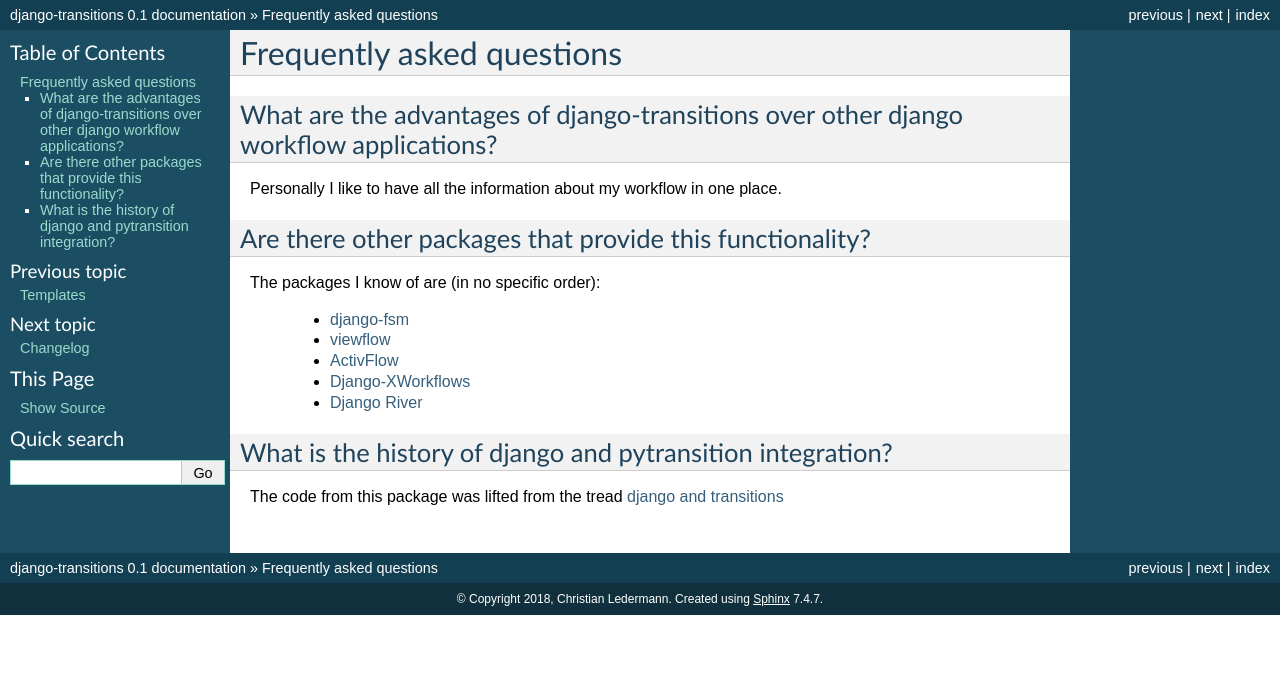
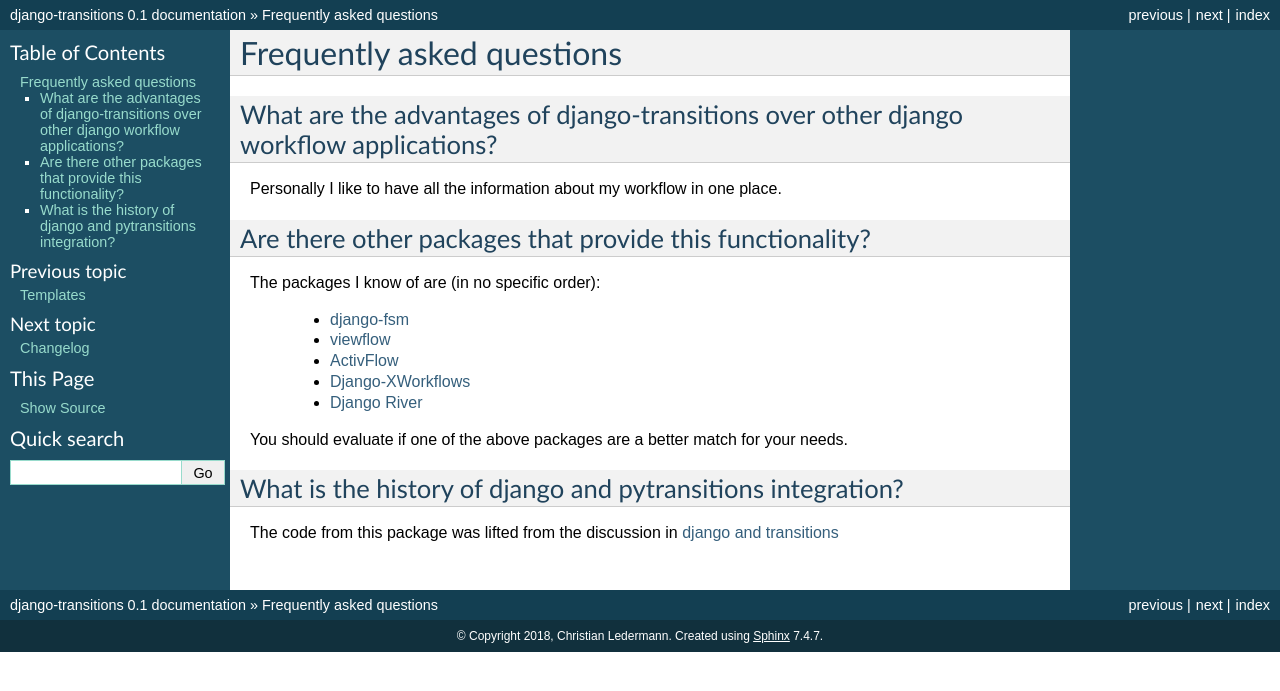
Before and after one commit to PrimarySite/django-transitions, a Sphinx documentation site: the page built from docs/source/faq.rst, in a window 1280 px wide. Shown: the top 691 px of the page. Built offline with Sphinx 7.4.7, drawn with Linux system fonts in a browser that asks for light colours.

Commit message:
CR modifications

```diff
--- a/docs/source/faq.rst
+++ b/docs/source/faq.rst
@@ -18,9 +18,12 @@
     * `Django-XWorkflows <https://github.com/rbarrois/django_xworkflows>`_
     * `Django River <https://github.com/javrasya/django-river/>`_
 
-What is the history of django and pytransition integration?
-------------------------------------------------------------
+You should evaluate if one of the above packages are a better match
+for your needs.
 
-The code from this package was lifted from the tread `django and transitions`_
+What is the history of django and pytransitions integration?
+--------------------------------------------------------------
+
+The code from this package was lifted from the discussion in `django and transitions`_
 
 .. _django and transitions: https://github.com/pytransitions/transitions/issues/146
```
